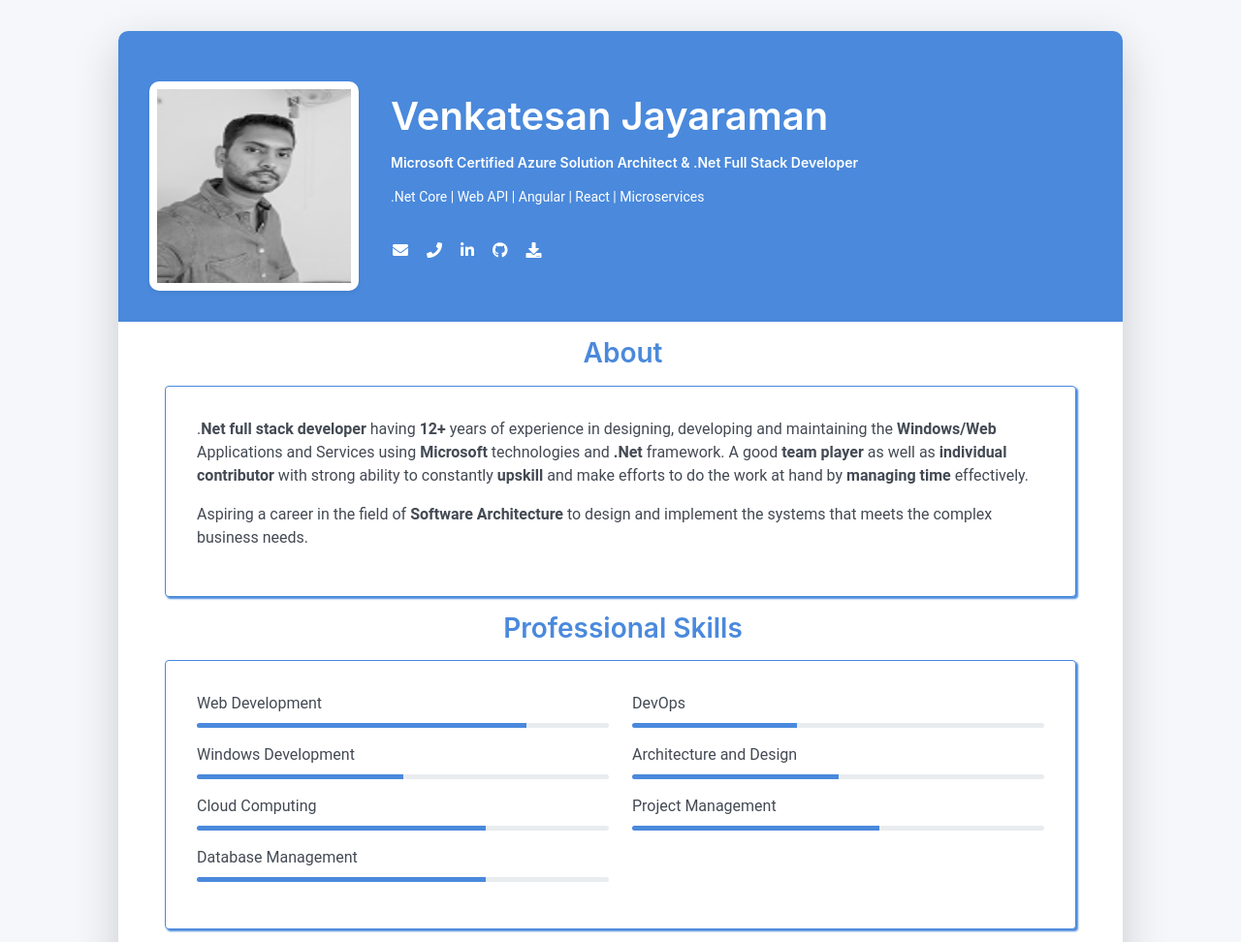
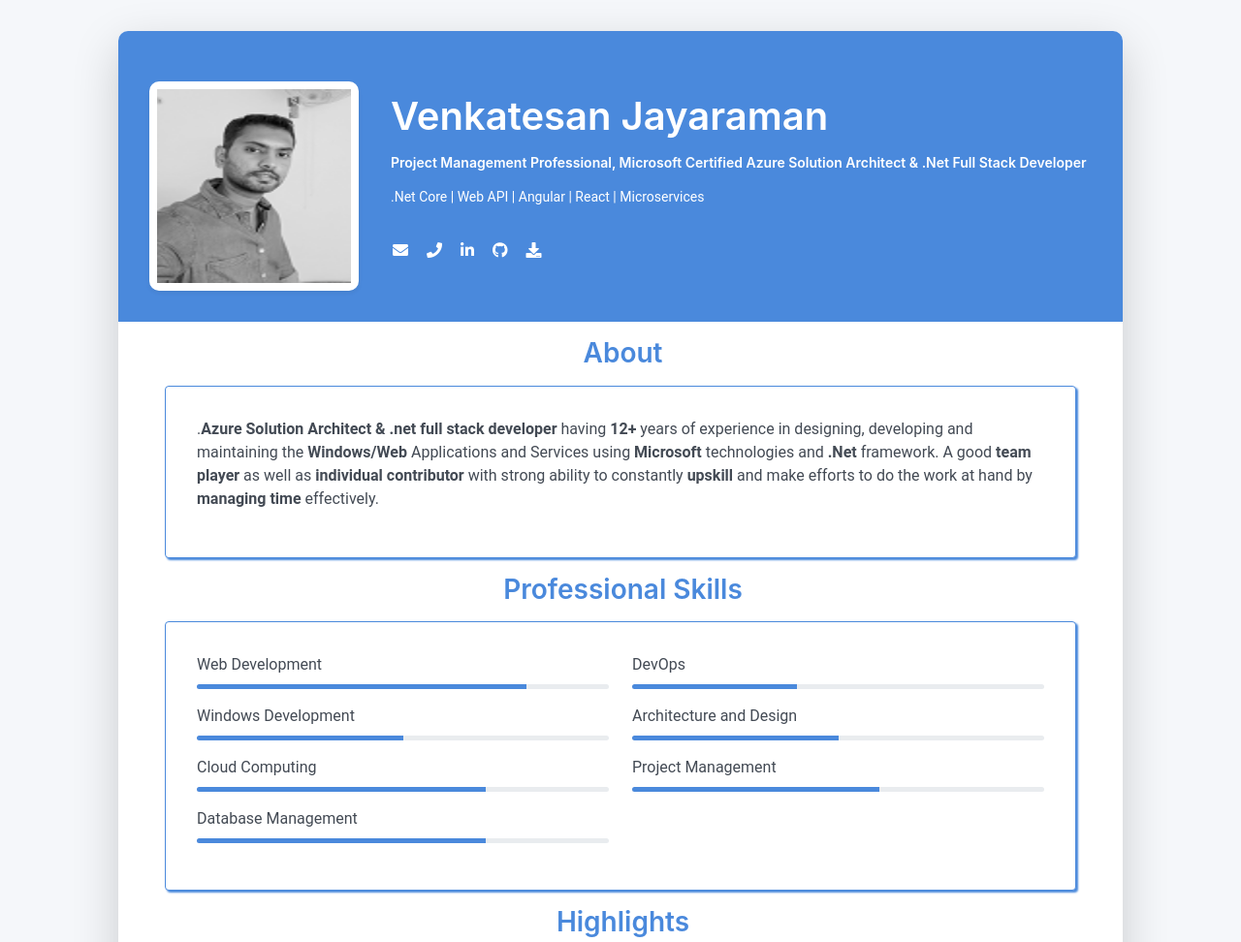
Before and after one commit to venkatesan-jay/Resume---Venkat, a plain HTML site: page index.html in a window 1280 px wide. Shown: the top 972 px of the page at 97% size. Drawn offline with Linux system fonts and the light colour scheme.

Commit message:
Updated index.html

```diff
--- a/index.html
+++ b/index.html
@@ -23,7 +23,7 @@
 						</div>
 						<div class="col-lg-9 col-md-7 text-center text-md-start">
 							<h2 class="h1 mt-md-3 mt-2">Venkatesan Jayaraman</h2>
-							<p class="d-print-none h2 text-small">Microsoft Certified Azure Solution Architect & .Net
+							<p class="d-print-none h2 text-small">Project Management Professional, Microsoft Certified Azure Solution Architect & .Net
 								Full Stack Developer</p>
 							<p class="d-print-none text-small">.Net Core | Web API | Angular | React | Microservices</p>
 							<div class="d-print-none">
@@ -76,13 +76,11 @@
 					<h2 class="section-header">About</h2>
 					<div class="section-body">
 						<div class="row">
-							<p>.<b>Net full stack developer</b> having <b>12+</b> years of experience in designing,
+							<p>.<b>Azure Solution Architect & .net full stack developer</b> having <b>12+</b> years of experience in designing,
 								developing and maintaining the <b>Windows/Web</b> Applications and Services using
 								<b>Microsoft</b> technologies and <b>.Net</b> framework. A good <b>team player</b> as
 								well as <b>individual contributor</b> with strong ability to constantly <b>upskill</b>
 								and make efforts to do the work at hand by <b>managing time</b> effectively.</p>
-							<p>Aspiring a career in the field of <b>Software Architecture</b> to design and implement
-								the systems that meets the complex business needs.</p>
 						</div>
 					</div>
 				</div>
@@ -353,6 +351,8 @@
 					<div class="section-body">
 						<ul>
 							<li>Microsoft Certified Azure Solution Architect Expert</li>
+							<li>Project Managment Professional</li>
+							<li>Professional Scrum Master</li>
 							<li>Microsoft Certified Azure Fundamentals</li>
 							<li>Microsoft Certified Azure AI Fundamentals</li>
 						</ul>
```
